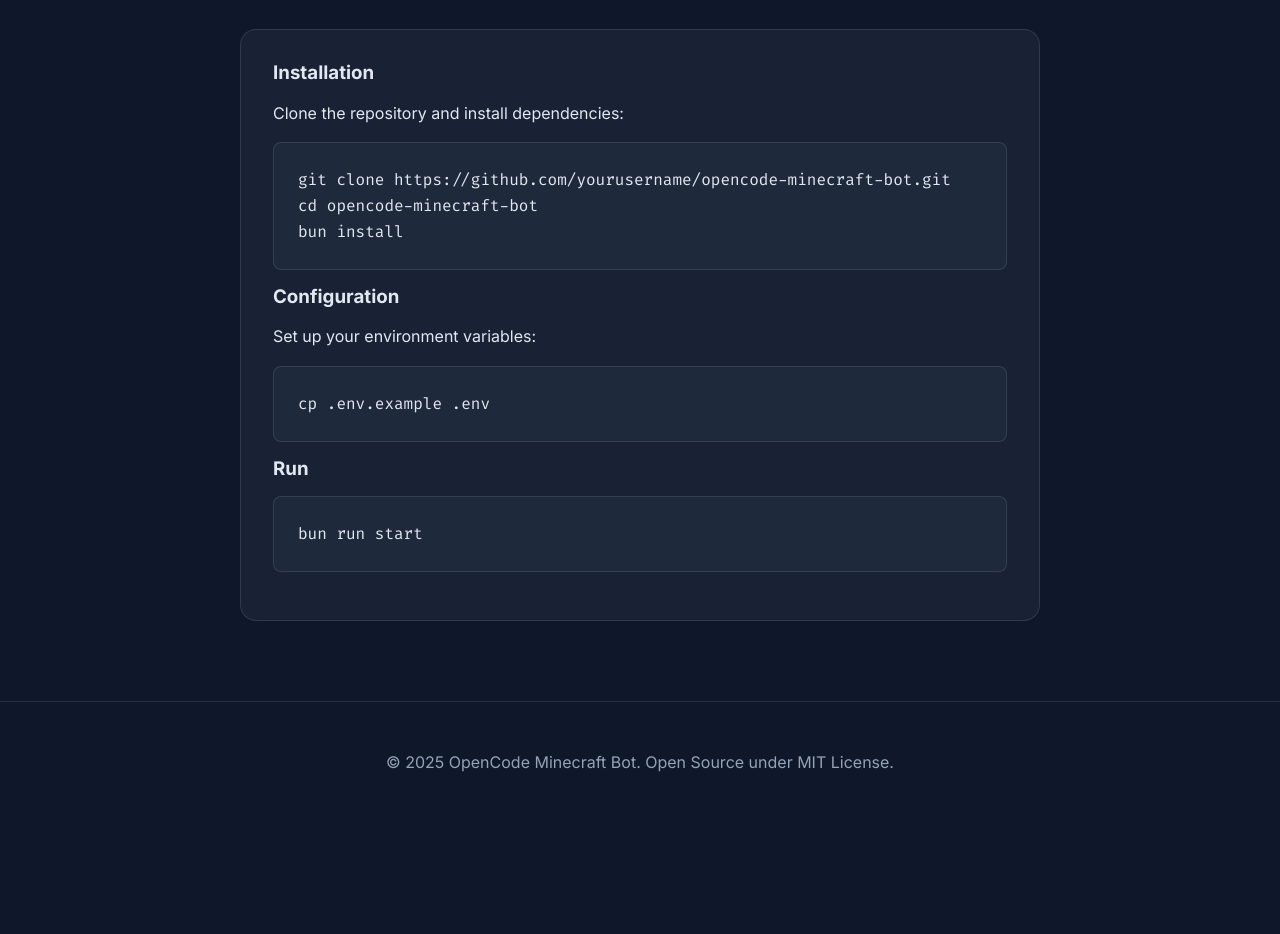
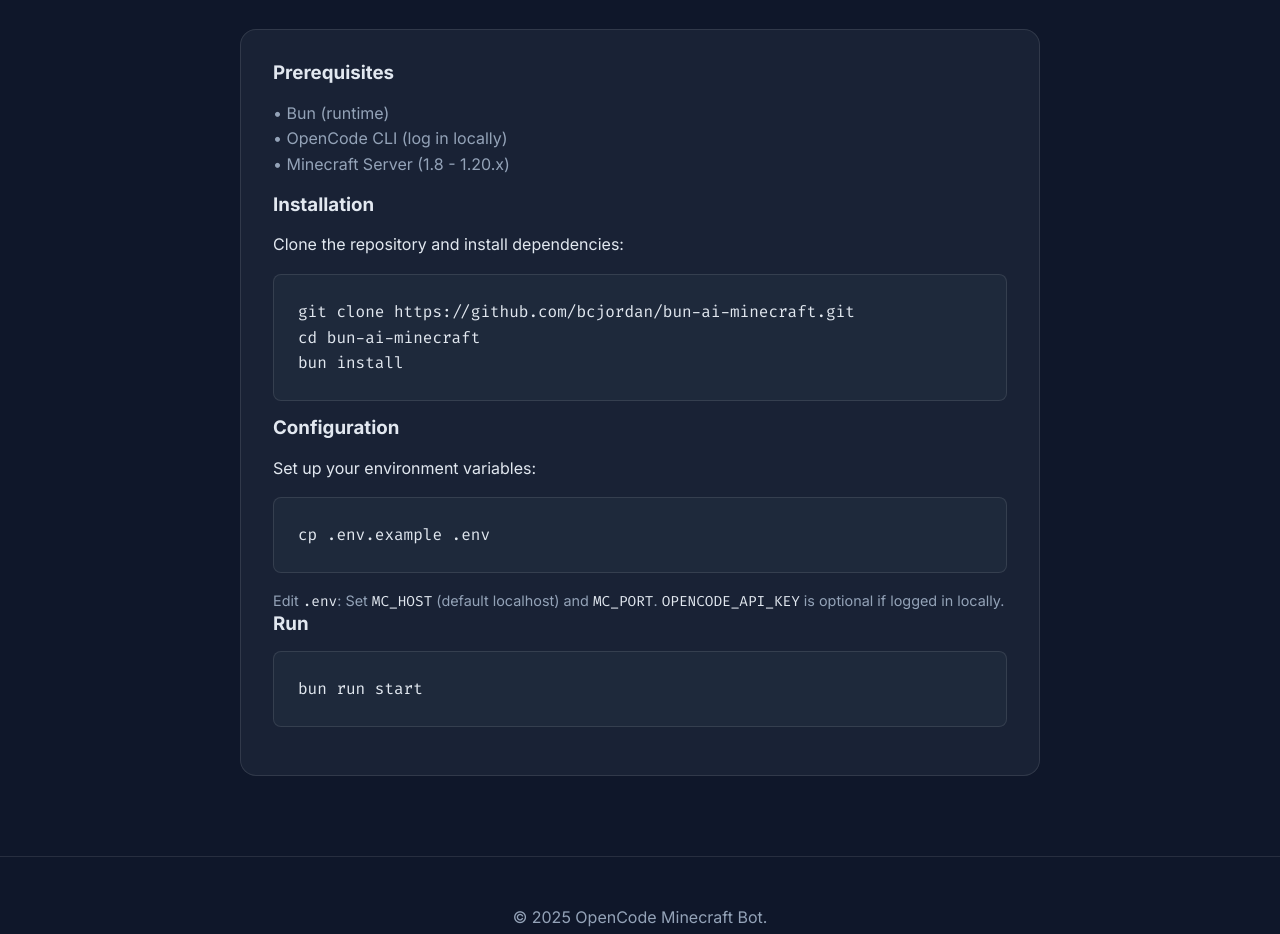
Before and after one commit to bcjordan/bun-ai-minecraft, a website: page website/index.html in a window 1280 px wide. Shown: the part 1259-2193 px from the top of the page. Before the commit the page ends 2083 px from the top, so only its background shows below. Drawn offline with Linux system fonts and the light colour scheme.

Commit message:
Update website copy: modest hero text and remove license

```diff
--- a/website/index.html
+++ b/website/index.html
@@ -15,9 +15,9 @@
         <section class="hero">
             <div class="container hero-content">
                 <h1>OpenCode Minecraft Bot</h1>
-                <p>A next-generation Minecraft bot that writes its own code on the fly.</p>
+                <p>A completely hackable, docker-compose Minecraft bot that writes its own code on the fly.</p>
                 <p>Powered by <a href="https://bun.sh" target="_blank">Bun</a> and <a href="https://opencode.ai" target="_blank">OpenCode</a>.</p>
-                <a href="https://github.com/yourusername/opencode-minecraft-bot" class="btn">View on GitHub</a>
+                <a href="https://github.com/bcjordan/bun-ai-minecraft" class="btn">View on GitHub</a>
             </div>
         </section>
 
@@ -48,15 +48,26 @@
             <div class="container">
                 <h2>Get Started</h2>
                 <div class="feature-card" style="max-width: 800px; margin: 0 auto;">
+                    <h3>Prerequisites</h3>
+                    <ul style="list-style: none; margin-bottom: 1rem; color: #94a3b8;">
+                        <li>• Bun (runtime)</li>
+                        <li>• OpenCode CLI (log in locally)</li>
+                        <li>• Minecraft Server (1.8 - 1.20.x)</li>
+                    </ul>
+
                     <h3>Installation</h3>
                     <p>Clone the repository and install dependencies:</p>
-                    <pre><code>git clone https://github.com/yourusername/opencode-minecraft-bot.git
-cd opencode-minecraft-bot
+                    <pre><code>git clone https://github.com/bcjordan/bun-ai-minecraft.git
+cd bun-ai-minecraft
 bun install</code></pre>
 
                     <h3>Configuration</h3>
                     <p>Set up your environment variables:</p>
                     <pre><code>cp .env.example .env</code></pre>
+                    <p style="margin-top: 1rem; font-size: 0.9rem; color: #94a3b8;">
+                        Edit <code>.env</code>: Set <code>MC_HOST</code> (default localhost) and <code>MC_PORT</code>.
+                        <code>OPENCODE_API_KEY</code> is optional if logged in locally.
+                    </p>
 
                     <h3>Run</h3>
                     <pre><code>bun run start</code></pre>
@@ -67,7 +78,7 @@
 
     <footer>
         <div class="container">
-            <p>&copy; 2025 OpenCode Minecraft Bot. Open Source under MIT License.</p>
+            <p>&copy; 2025 OpenCode Minecraft Bot.</p>
         </div>
     </footer>
 </body>
```
